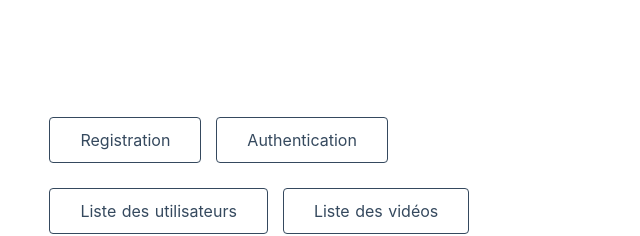
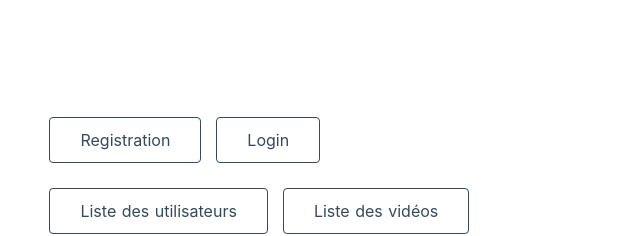
Before and after one commit to matteyeux/youtube, a Nuxt app in the folder newFront/myyoutubeapp/: page / in a window 1280 px wide. Shown: the top 236 px of the page, without its empty margins (321-961 px from the left). Built offline with nearby package versions, Linux system fonts and the light colour scheme.

Commit message:
change authentication to login

```diff
--- a/newFront/myyoutubeapp/layouts/default.vue
+++ b/newFront/myyoutubeapp/layouts/default.vue
@@ -9,7 +9,7 @@ export default {
   data() {
     this.$store.commit('updateToken', this.$cookies.get('token'))
   }
-}
+};
 </script>
 
 <style>
--- a/newFront/myyoutubeapp/pages/auth/login.vue
+++ b/newFront/myyoutubeapp/pages/auth/login.vue
@@ -6,7 +6,7 @@
         <nuxt-link to="/users" class="button--grey">List of Users</nuxt-link>
         <nuxt-link to="/videos" class="button--grey">List of Videos</nuxt-link>
       </div>
-      <h2 class="subtitle">Registration</h2>
+      <h2 class="subtitle">Login</h2>
       <div>
         <div class="col-md-4">
           <form @submit.prevent="formSubmit">
--- a/newFront/myyoutubeapp/pages/index.vue
+++ b/newFront/myyoutubeapp/pages/index.vue
@@ -3,7 +3,7 @@
     <div>
       <div class="row">
         <nuxt-link to="/createUser" class="button--grey">Registration</nuxt-link>
-        <nuxt-link to="/auth/login" class="button--grey">Authentication</nuxt-link>
+        <nuxt-link to="/auth/login" class="button--grey">Login</nuxt-link>
       </div>
       <div class="row">
         <nuxt-link to="/users" class="button--grey">Liste des utilisateurs</nuxt-link>
```
